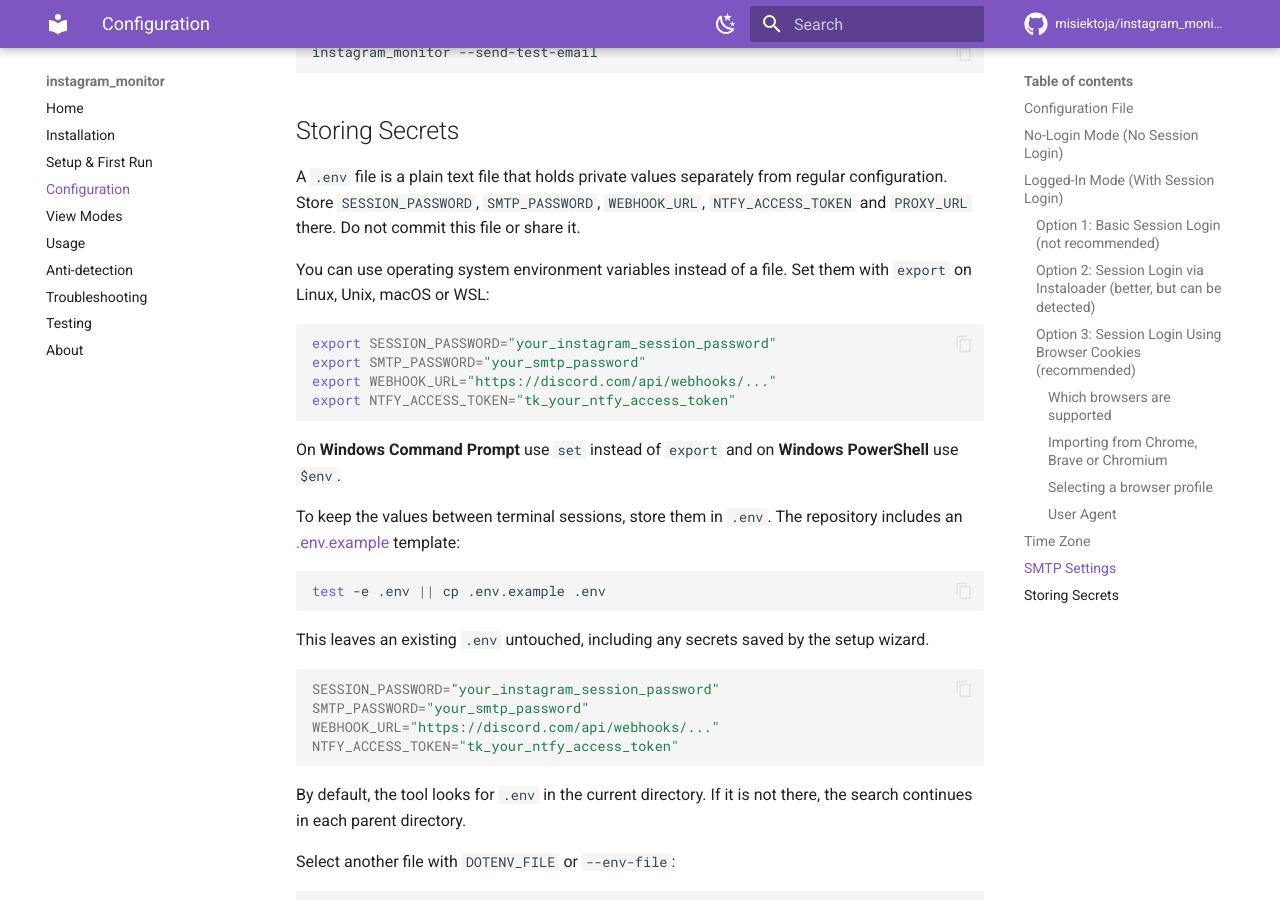
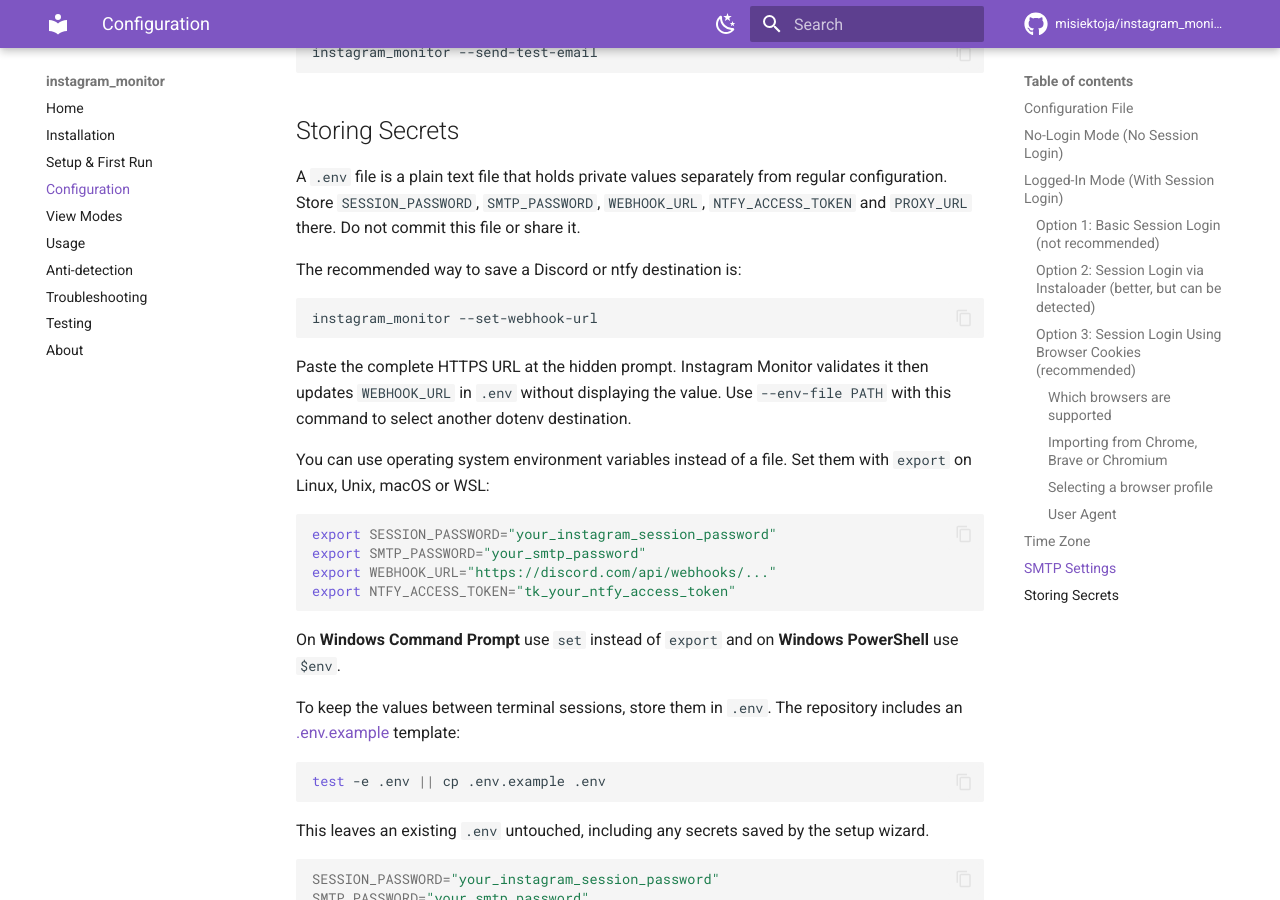
Before and after one commit to misiektoja/instagram_monitor, an MkDocs documentation site: the page built from docs/configuration.md, in a window 1280 px wide and 900 px high, scrolled down 6560 px. Built offline with MkDocs 1.6.1 and Material for MkDocs 9.7.7, drawn with Linux system fonts in a browser that asks for light colours; comment, search, counter and statistics services are not loaded.

Commit message:
docs(config): recommend hidden webhook URL entry

````diff
--- a/docs/configuration.md
+++ b/docs/configuration.md
@@ -240,6 +240,14 @@ instagram_monitor --send-test-email
 
 A `.env` file is a plain text file that holds private values separately from regular configuration. Store `SESSION_PASSWORD`, `SMTP_PASSWORD`, `WEBHOOK_URL`, `NTFY_ACCESS_TOKEN` and `PROXY_URL` there. Do not commit this file or share it.
 
+The recommended way to save a Discord or ntfy destination is:
+
+```sh
+instagram_monitor --set-webhook-url
+```
+
+Paste the complete HTTPS URL at the hidden prompt. Instagram Monitor validates it then updates `WEBHOOK_URL` in `.env` without displaying the value. Use `--env-file PATH` with this command to select another dotenv destination.
+
 You can use operating system environment variables instead of a file. Set them with `export` on Linux, Unix, macOS or WSL:
 
 ```sh
````
